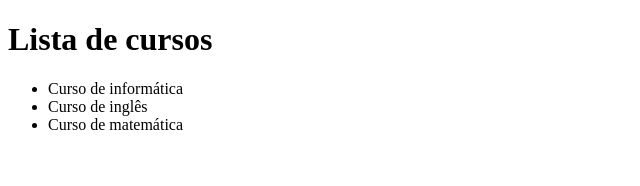
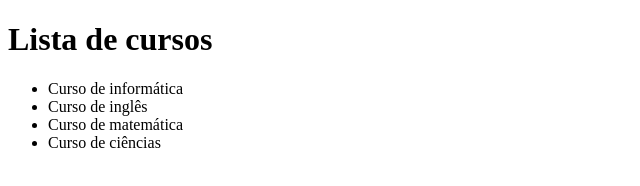
Before and after one commit to thiagovanzele/treinando-repositorio-remoto, a plain HTML site: page index.html in a window 1280 px wide. Shown: the whole page, without its empty margins (0-640 px from the left). Drawn offline with Linux system fonts and the light colour scheme.

```diff
--- a/index.html
+++ b/index.html
@@ -13,6 +13,7 @@
         <li>Curso de informática</li>
         <li>Curso de inglês</li>
         <li>Curso de matemática</li>
+        <li>Curso de ciências</li>
     </ul>
 </body>
 </html>
```
